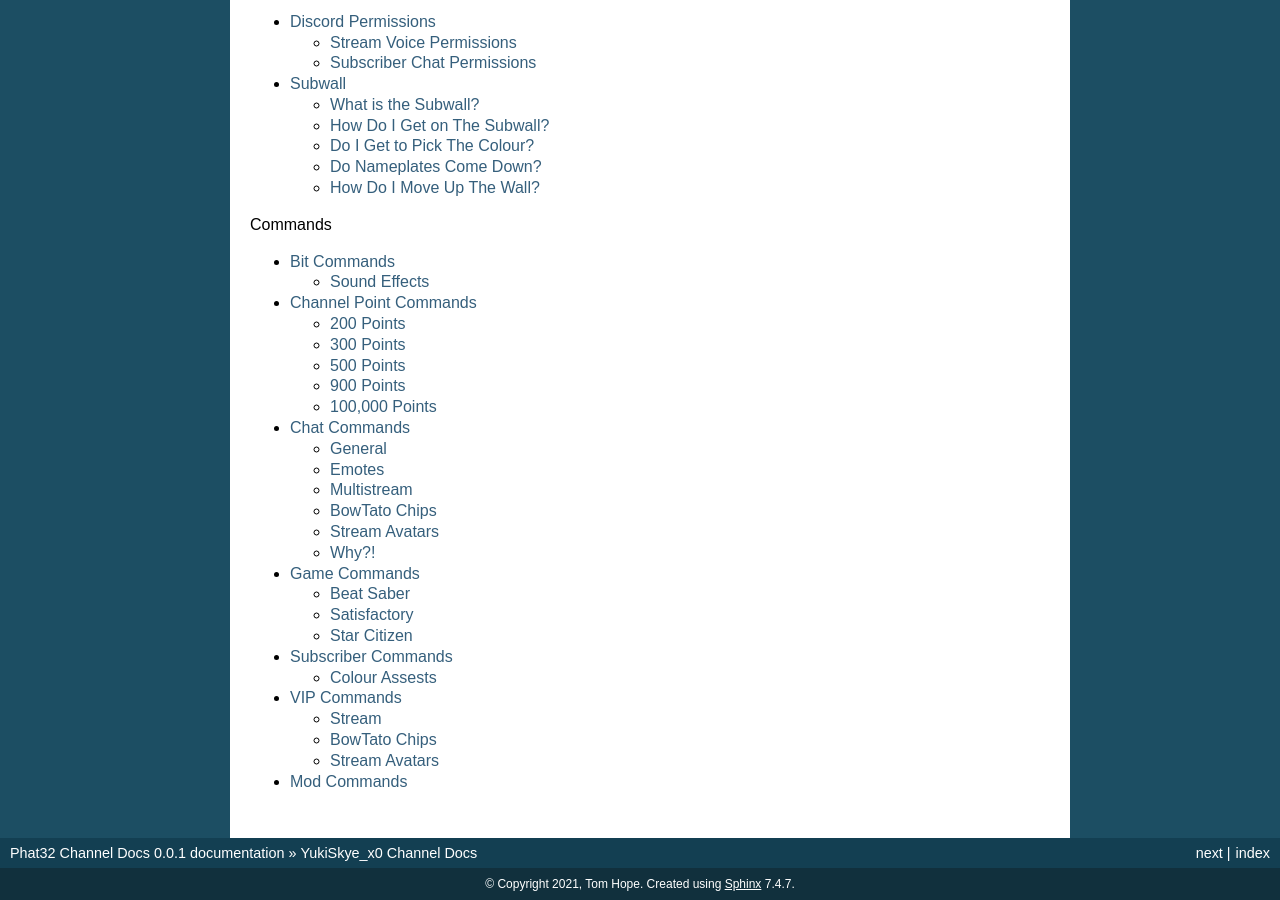
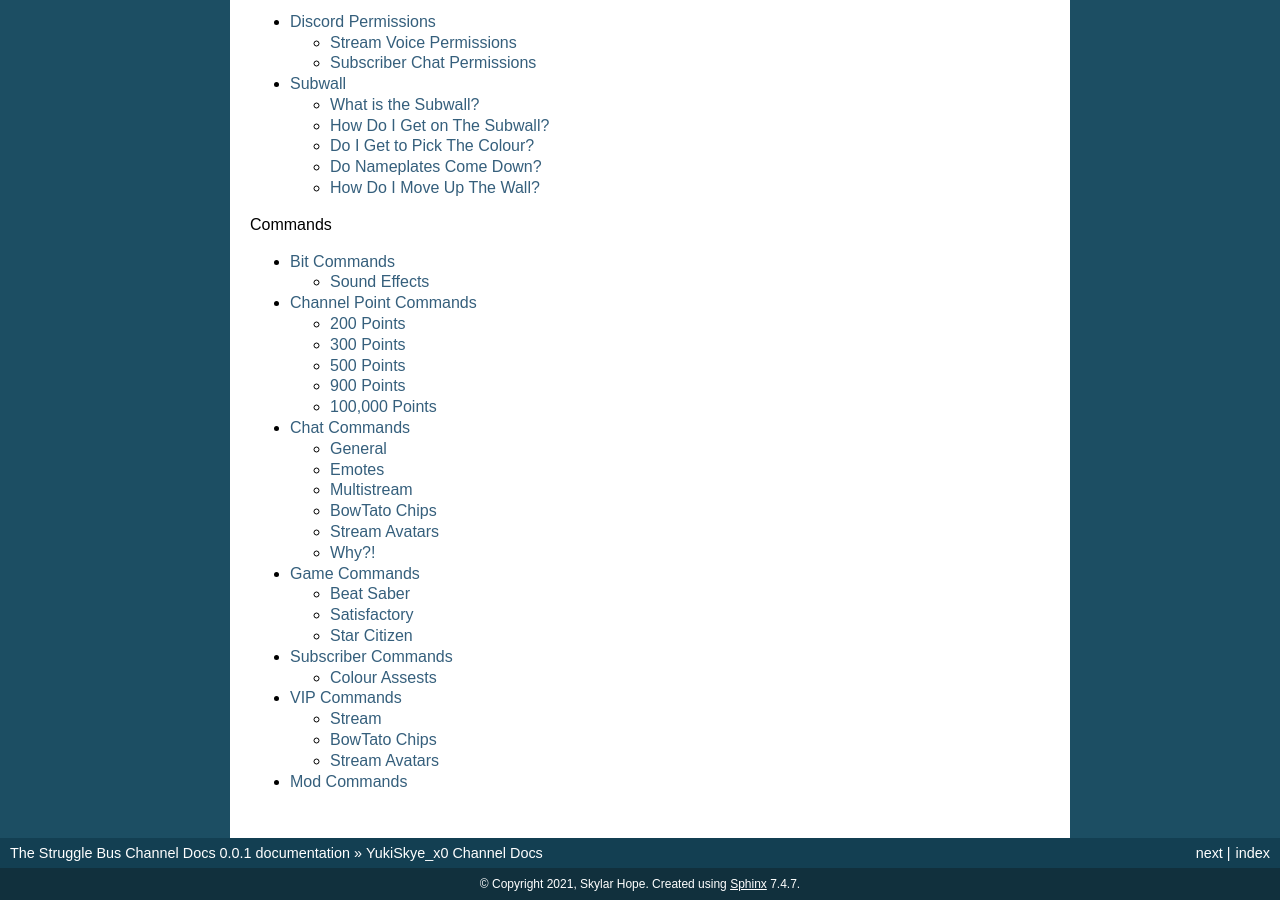
Before and after one commit to YukiSkyex0/Struggle-Bus-Channel-Docs, a Sphinx documentation site: the page built from docs/index.rst, in a window 1280 px wide and 900 px high, scrolled down 1056 px. Built offline with Sphinx 7.4.7, drawn with Linux system fonts in a browser that asks for light colours; some of the changed text lies outside the part shown.

Commit message:
copyright

```diff
--- a/docs/conf.py
+++ b/docs/conf.py
@@ -19,9 +19,9 @@
 
 # -- Project information -----------------------------------------------------
 
-project = 'Phat32 Channel Docs'
-copyright = '2021, Tom Hope'
-author = 'Tom Hope'
+project = 'The Struggle Bus Channel Docs'
+copyright = '2021, Skylar Hope'
+author = 'Skylar & Tom Hope'
 
 # The short X.Y version
 version = ''
```
